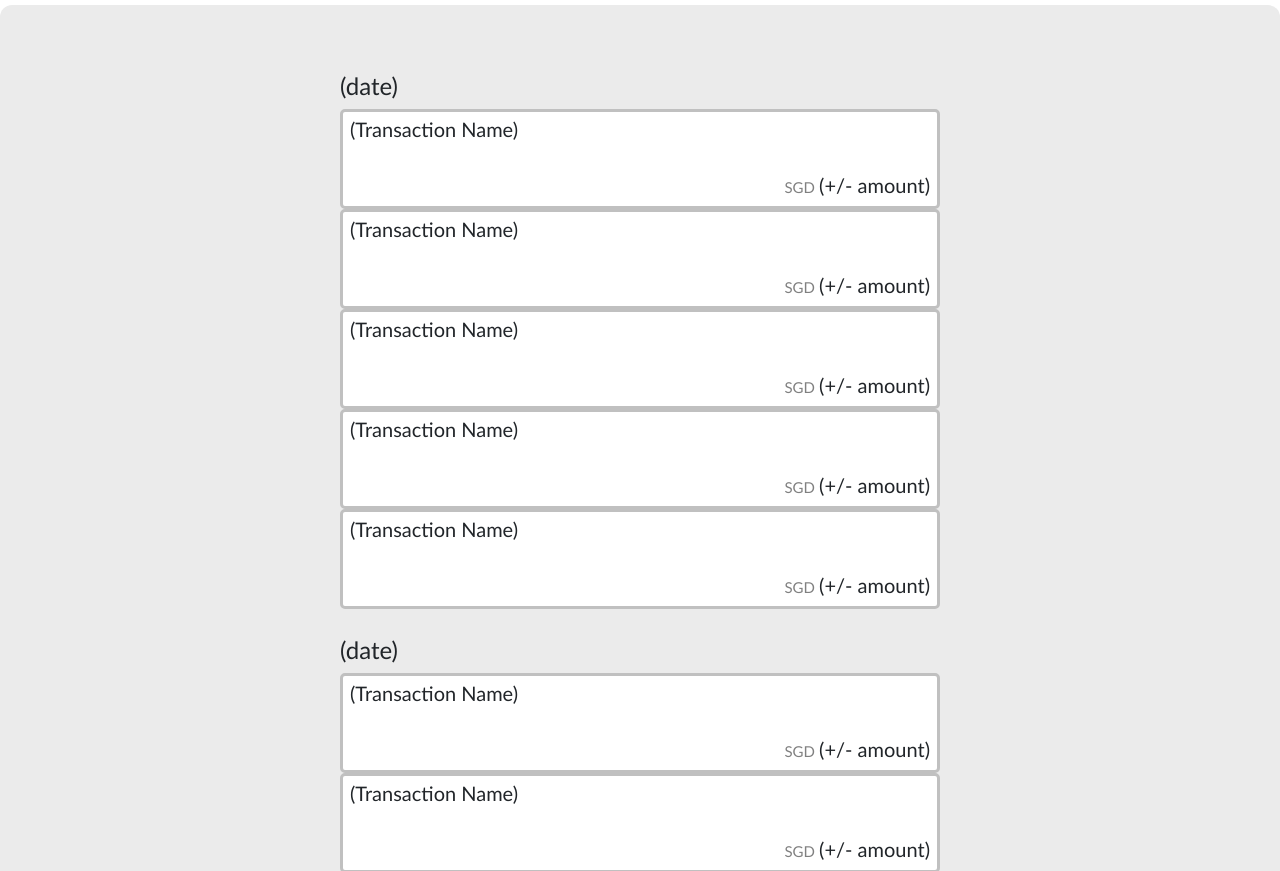
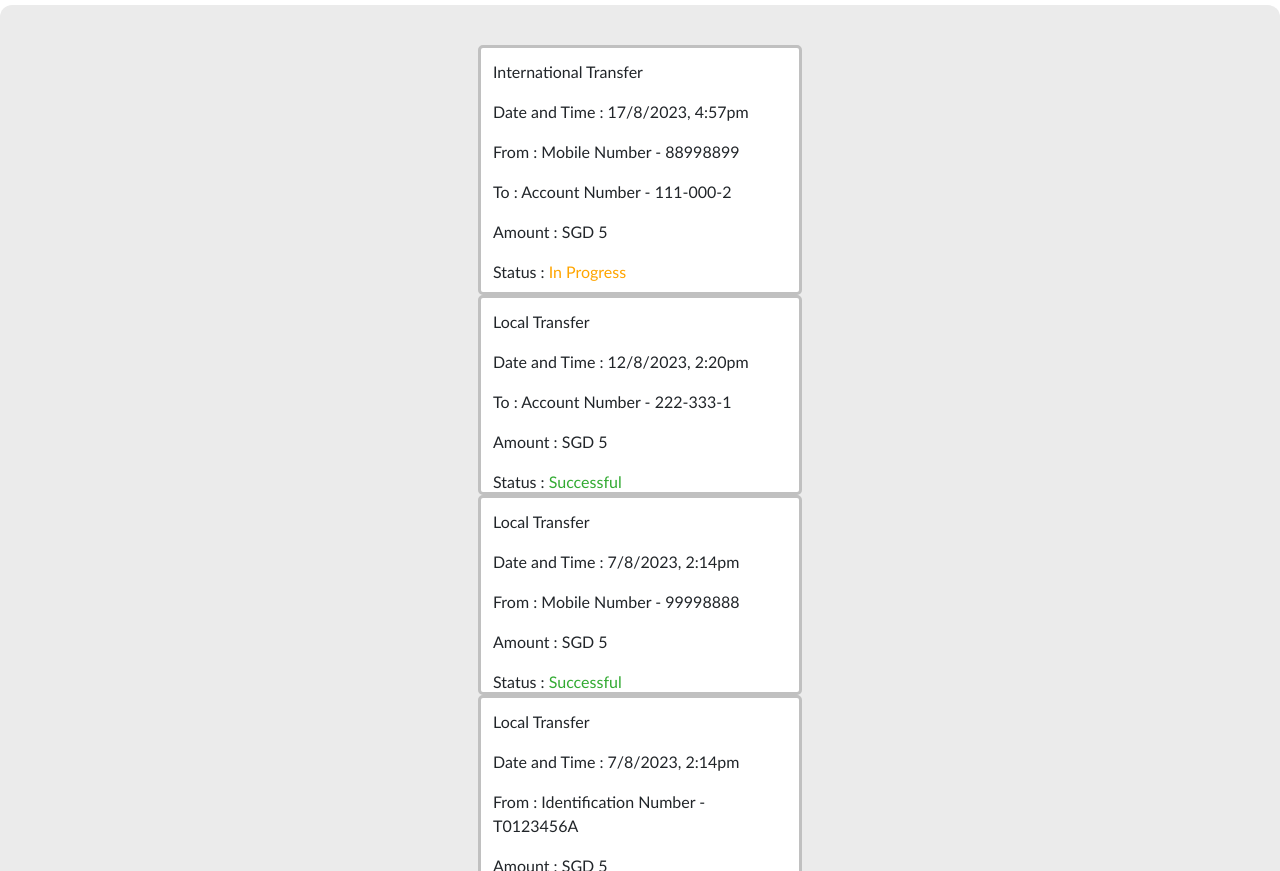
Before and after one commit to 22027019-ZhiTing/C369, a plain HTML site: page TransactionHistory.html in a window 1280 px wide. Shown: the part 81-952 px from the top of the page. Drawn offline with nearby package versions, Linux system fonts and the light colour scheme.

```diff
--- a/TransactionHistory.html
+++ b/TransactionHistory.html
@@ -27,52 +27,40 @@
             padding: 40px;
         }
 
-        h2 {
-            font-size: 24px;
-            font-family: 'Trebuchet MS', 'Lucida Sans Unicode', 'Lucida Grande', 'Lucida Sans', Arial, sans-serif;
-        }
-
-        #date {
-            margin-top: 27px;
-            margin-left: 25%;
-        }
-
-        .box {
-            width: 50%;
-            height: 100px;
+        .local {
+            width: 27%;
+            height: 200px;
             background-color: white;
             border-color: silver;
             border-style: solid;
             border-radius: 5px;
             position: relative;
-            margin-left: 25%;
+            margin-left: 36.5%;
+            padding: 12px
         }
 
-        h3 {
-            font-size: 20px;
-            font-family: 'Trebuchet MS', 'Lucida Sans Unicode', 'Lucida Grande', 'Lucida Sans', Arial, sans-serif;
-            padding-top: 5px;
-            padding-left: 7px;
-            word-break: break-all;
+        .international {
+            width: 27%;
+            height: 250px;
+            background-color: white;
+            border-color: silver;
+            border-style: solid;
+            border-radius: 5px;
+            position: relative;
+            margin-left: 36.5%;
+            padding: 12px
         }
 
-        #amount {
-            text-align: right;
-            padding-right: 7px;
-            display: block;
+        #green {
+            color: rgb(50, 170, 50);
         }
 
-        h4 {
-            font-size: 20px;
-            font-family: 'Trebuchet MS', 'Lucida Sans Unicode', 'Lucida Grande', 'Lucida Sans', Arial, sans-serif;
-            display: inline-block;
+        #orange {
+            color: orange;
         }
 
-        h5 {
-            color: gray;
-            font-size: 15px;
-            font-family: 'Trebuchet MS', 'Lucida Sans Unicode', 'Lucida Grande', 'Lucida Sans', Arial, sans-serif;
-            display: inline-block;
+        #red {
+            color: red;
         }
     </style>
 </head>
@@ -87,75 +75,61 @@
     </header>
 
     <section>
-        <h2 id="date">(date)</h2>
-
-        <div>
-            <div class="box">
-                <h3>(Transaction Name)</h3>
-                <br>
-                <div id="amount">
-                    <h5>SGD</h5>
-                    <h4>(+/- amount)</h4>
-                </div>
+        <div class="international">
+            <p>International Transfer</p>
+            <p>Date and Time : 17/8/2023, 4:57pm</p>
+            <p>From : Mobile Number - 88998899</p>
+            <p>To : Account Number - 111-000-2</p>
+            <p>Amount : SGD 5</p>
+            <p>Status : <span id="orange">In Progress</span></p>
         </div>
 
-            <div class="box">
-                <h3>(Transaction Name)</h3>
-                <br>
-                <div id="amount">
-                    <h5>SGD</h5>
-                    <h4>(+/- amount)</h4>
-                </div>
+        <div class="local">
+            <p>Local Transfer</p>
+            <p>Date and Time : 12/8/2023, 2:20pm</p>
+            <p>To : Account Number - 222-333-1</p>
+            <p>Amount : SGD 5</p>
+            <p>Status : <span id="green">Successful</span></p>
         </div>
 
-            <div class="box">
-                <h3>(Transaction Name)</h3>
-                <br>
-                <div id="amount">
-                    <h5>SGD</h5>
-                    <h4>(+/- amount)</h4>
-                </div>
+        <div class="local">
+            <p>Local Transfer</p>
+            <p>Date and Time : 7/8/2023, 2:14pm</p>
+            <p>From : Mobile Number - 99998888</p>
+            <p>Amount : SGD 5</p>
+            <p>Status : <span id="green">Successful</span></p>
         </div>
 
-            <div class="box">
-                <h3>(Transaction Name)</h3>
-                <br>
-                <div id="amount">
-                    <h5>SGD</h5>
-                    <h4>(+/- amount)</h4>
-                </div>
+        <div class="local">
+            <p>Local Transfer</p>
+            <p>Date and Time : 7/8/2023, 2:14pm</p>
+            <p>From : Identification Number - T0123456A</p>
+            <p>Amount : SGD 5</p>
+            <p>Status : <span id="green">Successful</span></p>
         </div>
 
-            <div class="box">
-                <h3>(Transaction Name)</h3>
-                <br>
-                <div id="amount">
-                    <h5>SGD</h5>
-                    <h4>(+/- amount)</h4>
-                </div>
-            </div>
+        <div class="local">
+            <p>Local Transfer</p>
+            <p>Date and Time : 7/8/2023, 2:12pm</p>
+            <p>From : Identification Number - T0123456A</p>
+            <p>Amount : SGD 5</p>
+            <p>Status : <span id="red">Failed</span></p>
         </div>
 
-        <h2 id="date">(date)</h2>
-
-        <div>
-            <div class="box">
-                <h3>(Transaction Name)</h3>
-                <br>
-                <div id="amount">
-                    <h5>SGD</h5>
-                    <h4>(+/- amount)</h4>
-                </div>
+        <div class="local">
+            <p>(local/international)</p>
+            <p>(date and time)</p>
+            <p>(to/from)</p>
+            <p>(amount)</p>
+            <p>(transaction status)</p>
         </div>
 
-            <div class="box">
-                <h3>(Transaction Name)</h3>
-                <br>
-                <div id="amount">
-                    <h5>SGD</h5>
-                    <h4>(+/- amount)</h4>
-                </div>
-            </div>
+        <div class="local">
+            <p>(local/international)</p>
+            <p>(date and time)</p>
+            <p>(to/from)</p>
+            <p>(amount)</p>
+            <p>(transaction status)</p>
         </div>
     </section>
 
```
Also changed, not shown: InternationalTransfer.html (+21 -7 lines), TransferToIdentityNumber.html (+5 -5 lines), test.html (deleted, +0 -19 lines). Lines whose indentation alone changed are shown as unchanged.
